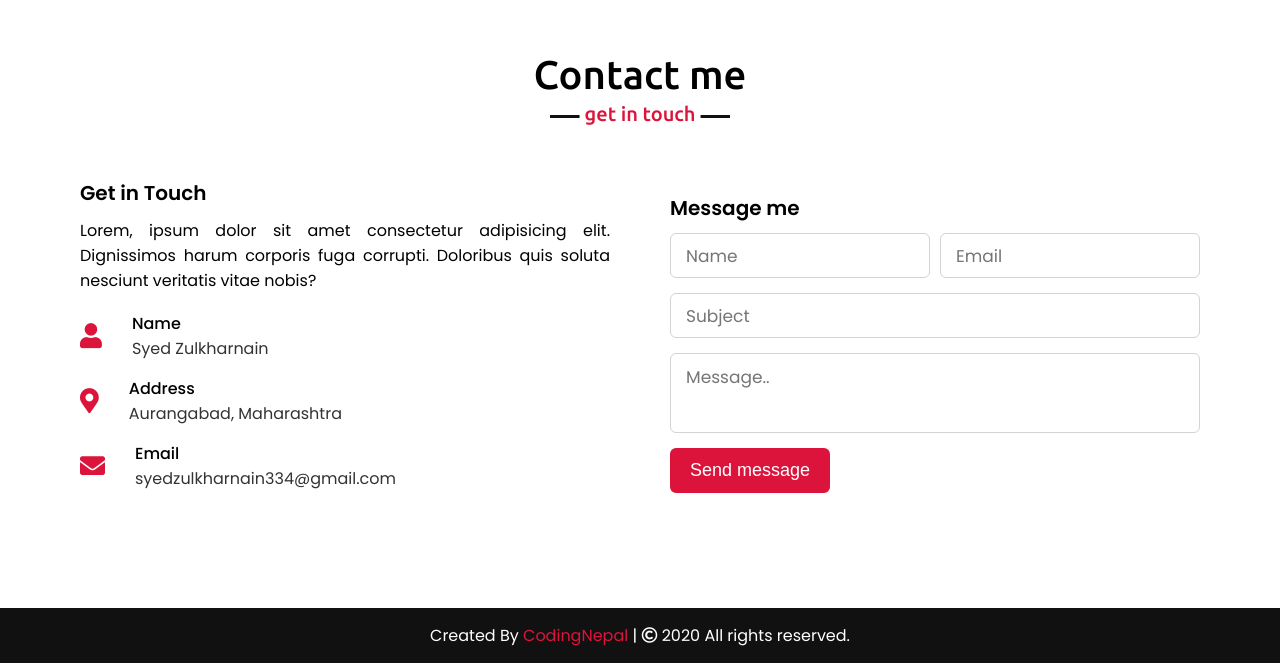
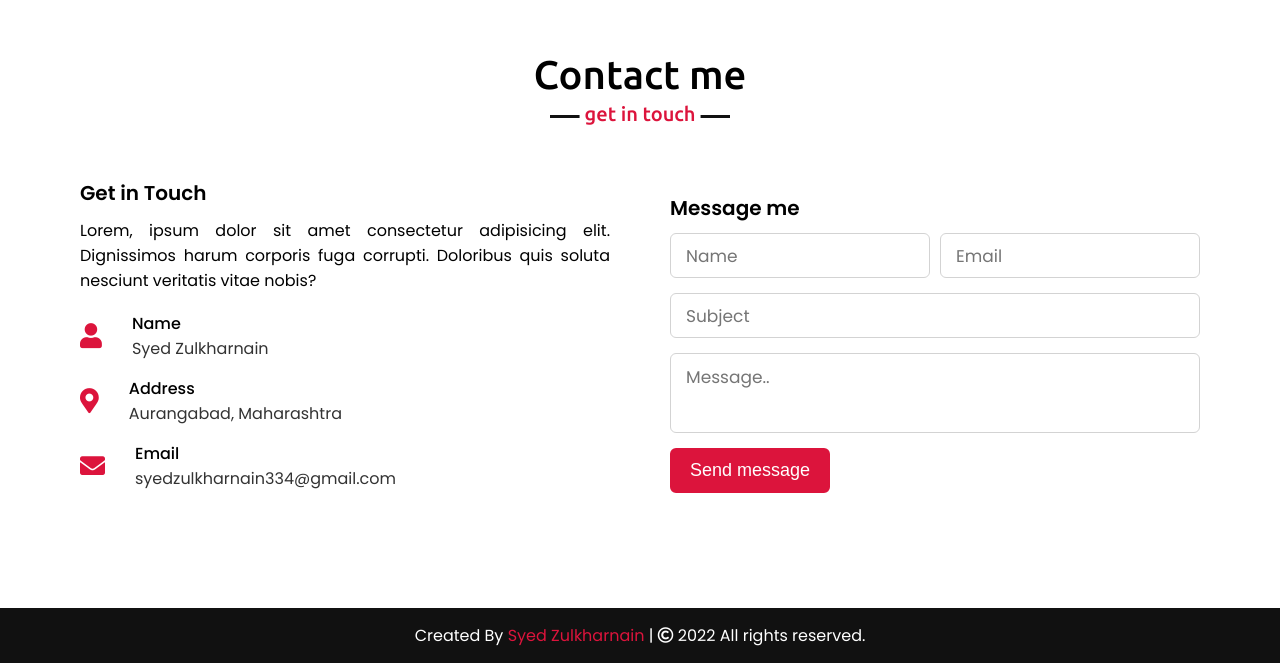
Before and after one commit to Zulkharnai/Portfolio.github.io, a plain HTML site: page Index.html in a window 1280 px wide. Shown: the part 2474-3137 px from the top of the page. Drawn offline with nearby package versions, Linux system fonts and the light colour scheme.

Commit message:
Update Index.html

```diff
--- a/Index.html
+++ b/Index.html
@@ -250,7 +250,7 @@
 
     <!-- footer section start -->
     <footer>
-        <span>Created By <a href="https://www.codingnepalweb.com">CodingNepal</a> | <span class="far fa-copyright"></span> 2020 All rights reserved.</span>
+        <span>Created By <a href="https://www.codingnepalweb.com">Syed Zulkharnain</a> | <span class="far fa-copyright"></span> 2022 All rights reserved.</span>
     </footer>
 
     <script src="script.js"></script>
```
